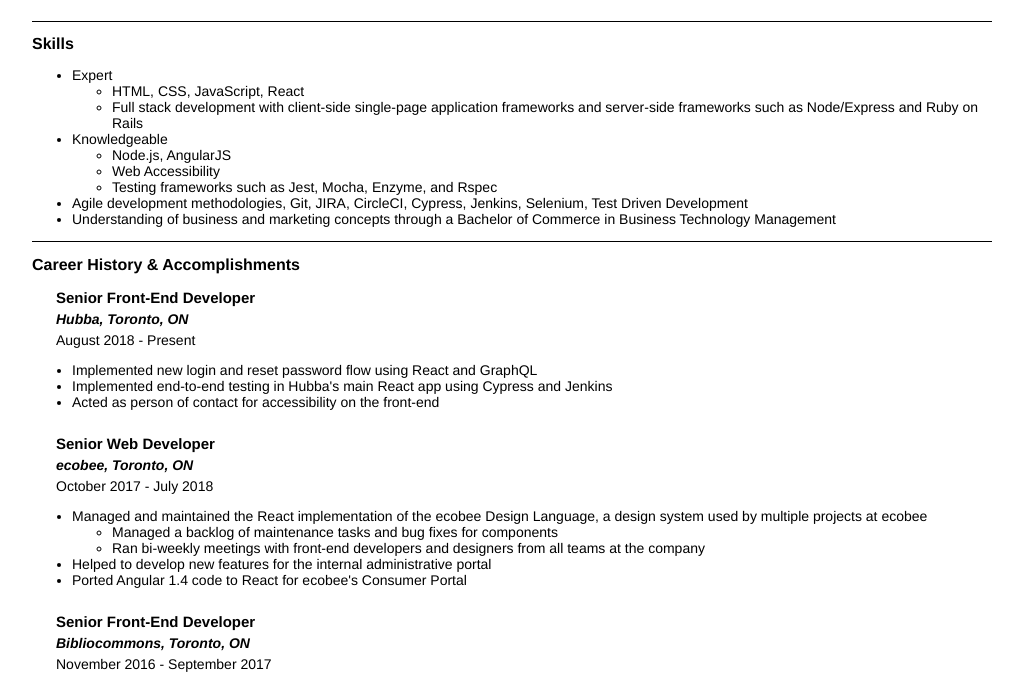
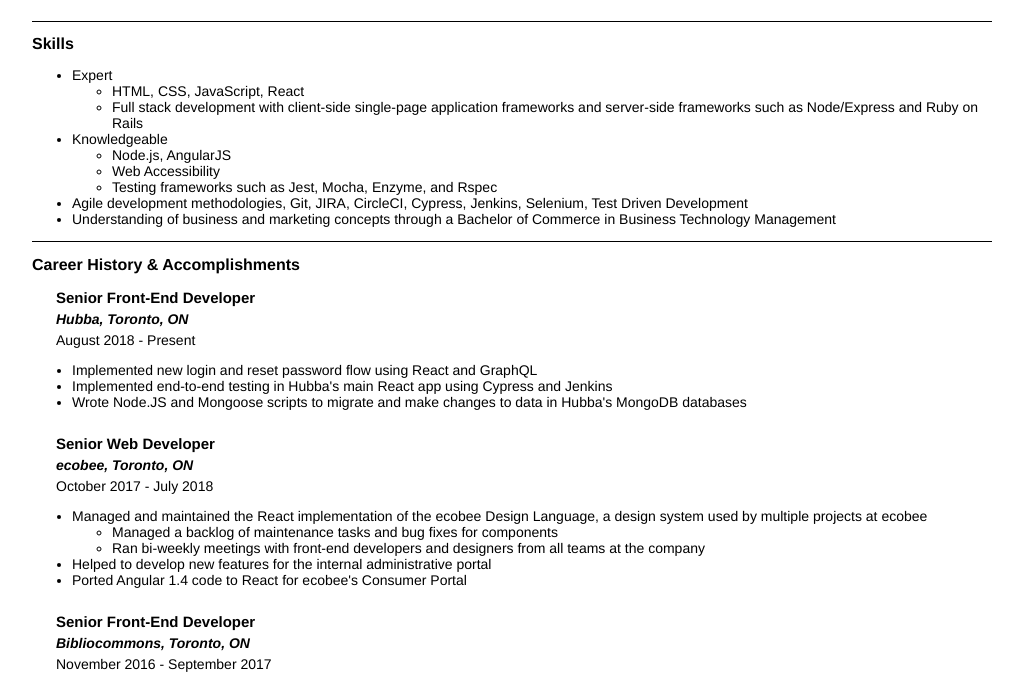
Before and after one commit to julianl23/portfolio, a plain HTML site: page resume.html in a window 1280 px wide. Shown: the part 98-781 px from the top of the page, without its empty margins (128-1151 px from the left). Drawn offline with Linux system fonts and the light colour scheme.

Commit message:
Update resume.html

```diff
--- a/resume.html
+++ b/resume.html
@@ -146,7 +146,7 @@
             <ul>
                 <li>Implemented new login and reset password flow using React and GraphQL</li>
                 <li>Implemented end-to-end testing in Hubba's main React app using Cypress and Jenkins</li>
-                <li>Acted as person of contact for accessibility on the front-end</li>
+                <li>Wrote Node.JS and Mongoose scripts to migrate and make changes to data in Hubba's MongoDB databases</li>
             </ul>
 
             <h3>Senior Web Developer</h3>
```
